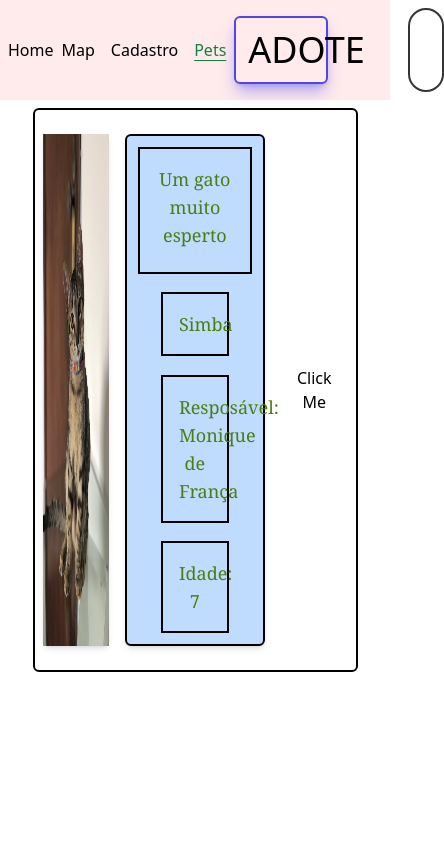
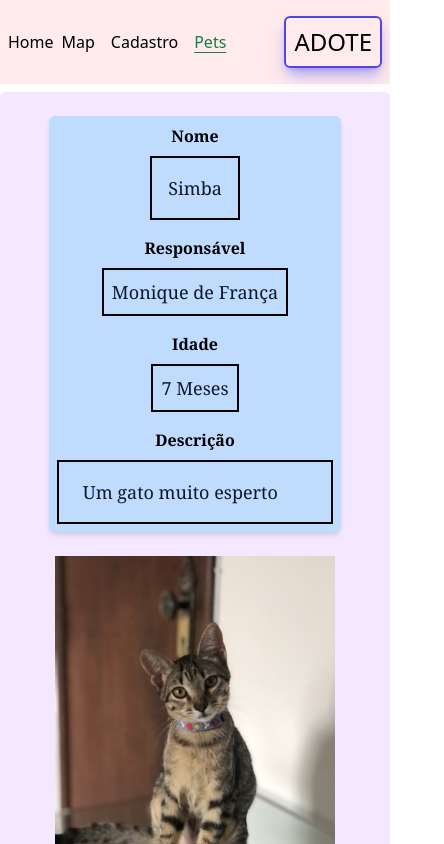
Before and after one commit to igor-py/adopt-your-buddy, a React (Create React App) app: page /pets/1 in a window 390 px wide. Shown: the top 844 px of the page, 444 px wide, since content can reach past the window. Built offline with nearby package versions, Linux system fonts and the light colour scheme.

Commit message:
making some adjustments to the layout to work on mobile devices

```diff
--- a/src/App.js
+++ b/src/App.js
@@ -78,16 +78,6 @@ function App() {
             </Route>
 
             <Route path="/cadastro">
-                {petLst.map((pet) => (
-                    <Pet
-                        key={pet.id}
-                        name={pet.name}
-                        lstImg={pet.img}
-                        description={pet.description}
-                        age={pet.age}
-                        contact={pet.responsible}
-                    />
-                ))}
                 {showForm ? (
                     <PetForm
                         onFormSave={savePetFormData}
--- a/src/components/Header.js
+++ b/src/components/Header.js
@@ -12,12 +12,12 @@ function Header({ title }) {
                     <NavLink to="/pets" activeClassName='text-green-700 underline underline-offset-4' className="hover:text-teal-900 my-auto mx-2">Pets</NavLink>
                 </div>
 
-                <div className="w-1/4 my-2 mr-20 border-2 border-indigo-600 rounded-md shadow-lg shadow-indigo-500/50">
-                    <h1 className="text-4xl text-black text-center p-1 m-2">
+                <div className="sm:w-1/4 my-2 sm:mr-20 border-2 border-indigo-600 rounded-md shadow-lg shadow-indigo-500/50">
+                    <h1 className="sm:text-4xl text-2xl text-black text-center p-2 sm:m-2">
                         {title}
                     </h1>
                 </div>
-                <div className="border-2 rounded-full border-[#343633]">
+                <div className="border-2 rounded-full border-[#343633] hidden sm:block">
                     <button className="hover:translate-x-1 p-4">
                         <img
                             src={catImg}
--- a/src/components/PetInfo.js
+++ b/src/components/PetInfo.js
@@ -1,5 +1,6 @@
 import { useState, useEffect } from 'react'
 import useImage from '../utils/useImage'
+import Button from './Button'
 
 const PetInfo = ({ key, name, lstImg, description, age, contact, isMonth }) => {
     const [imgPosition, setImgPosition] = useState(0)
@@ -8,7 +9,7 @@ const PetInfo = ({ key, name, lstImg, description, age, contact, isMonth }) => {
     const { loading, error, image } = useImage(img)
 
     useEffect(() => {
-        if(lstImg) {
+        if (lstImg) {
             loadImage(lstImg[imgPosition])
         }
     })
@@ -21,33 +22,65 @@ const PetInfo = ({ key, name, lstImg, description, age, contact, isMonth }) => {
     }
 
     return (
-        <div className="w-5/6 mx-auto m-2 py-4 border-2 rounded-md border-black flex flex-row flex-nowrap justify-around">
-            <div className="rounded-md shadow-md w-1/2 m-2 bg-stone-500">
+        <div
+            className="sm:w-5/6 mx-auto m-2 py-4 sm:border-2 rounded-md border-black flex
+                        flex-col justify-center content-center bg-purple-100"
+        >
+            <div
+                className="sm:border-2 border-zinc-300 rounded-md shadow-md w-9/12 m-2 bg-blue-200
+                            flex flex-col justify-evenly content-center mx-auto"
+            >
+                <h1 className="mt-2 text-center font-serif font-semibold">
+                    Nome
+                </h1>
+                <div
+                    className="sm:w-1/2 mx-auto text-lg font-extralight font-serif text-center
+                            text-slate-900 m-2 p-4 border-2 border-black"
+                >
+                    {name}
+                </div>
+                <h1 className="mt-2 text-center font-serif font-semibold">
+                    Responsável
+                </h1>
+                <div
+                    className="sm:w-1/3 mx-auto text-lg font-light font-serif text-center
+                    m-2 p-2 border-2 border-black text-slate-900"
+                >
+                    {contact}
+                </div>
+                <h1 className="mt-2 text-center font-serif font-semibold">
+                    Idade
+                </h1>
+                <div
+                    className="sm:w-1/5 mx-auto text-lg font-light font-serif text-center
+                            text-slate-900 m-2 p-2 border-2 border-black"
+                >
+                    {age} {isMonth ? 'Meses' : 'Anos'}
+                </div>
+
+                <h1 className="mt-2 text-center font-serif font-semibold">
+                    Descrição
+                </h1>
+                <div
+                    className="sm:w-5/6 sm:mx-auto text-lg font-light font-serif text-justify
+                            text-slate-900 m-2 p-4 border-2 border-black min-h-max indent-2"
+                >
+                    {description}
+                </div>
+            </div>
+            <div className="sm:rounded-md sm:shadow-md sm:w-1/2 m-2 mx-auto sm:bg-stone-400 p-2 sm:p-0">
                 <img
-                    className="w-auto h-[32rem] mx-auto"
+                    className="w-9/12 sm:h-[32rem] h-1/2 mx-auto "
                     src={image}
                     alt="Cat with a headphone"
                 ></img>
             </div>
-            <div className="border-2 border-black rounded-md shadow-md w-1/2 m-2 bg-blue-200 flex flex-col justify-evenly content-center">
-                <div className="w-5/6 h-1/4 mx-auto text-lg font-light font-serif text-center text-lime-700 m-2 p-4 border-2 border-black">
-                    {description}
-                </div>
-                <div className="w-1/2 mx-auto text-lg font-light font-serif text-center text-lime-700 m-2 p-4 border-2 border-black">
-                    {name}
-                </div>
-                <div className="w-1/2 mx-auto text-lg font-light font-serif text-center text-lime-700 m-2 p-4 border-2 border-black">
-                    Resposável: {contact}
-                </div>
-                <div className="w-1/2 mx-auto text-lg font-light font-serif text-center text-lime-700 m-2 p-4 border-2 border-black">
-                    Idade: {age}
-                </div>
-            </div>
             <button
-                className="my-auto m-2 p-4 hover:bg-black"
+                className="my-auto mx-auto m-2 p-4 border-2 bg-teal-500/75
+                    hover:scale-105 rounded-md w-1/4"
                 onClick={handleImgClick}
             >
-                Click Me
+                Mudar de Foto
             </button>
         </div>
     )
--- a/src/data/database.js
+++ b/src/data/database.js
@@ -14,7 +14,12 @@ const petDatabase = [
                 name: 'Nala',
                 age: 9,
                 isMonth: true,
-                lstOfImg: ['Nala 1.jpg', 'Nala 2.jpg', 'Nala 3.jpg', 'FotoNalaDeFone.jpg']
+                lstOfImg: [
+                    'Nala 1.jpg',
+                    'Nala 2.jpg',
+                    'Nala 3.jpg',
+                    'FotoNalaDeFone.jpg',
+                ],
             },
             {
                 petId: 1,
@@ -23,7 +28,12 @@ const petDatabase = [
                 name: 'Tobias',
                 age: 2,
                 isMonth: false,
-                lstOfImg: ['Nala 1.jpg', 'Nala 2.jpg', 'Nala 3.jpg', 'FotoNalaDeFone.jpg']
+                lstOfImg: [
+                    'Nala 1.jpg',
+                    'Nala 2.jpg',
+                    'Nala 3.jpg',
+                    'FotoNalaDeFone.jpg',
+                ],
             },
         ],
     },
@@ -40,7 +50,12 @@ const petDatabase = [
                 name: 'Simba',
                 age: 7,
                 isMonth: true,
-                lstOfImg: ['Nala 1.jpg', 'Nala 2.jpg', 'Nala 3.jpg', 'FotoNalaDeFone.jpg']
+                lstOfImg: [
+                    'Nala 1.jpg',
+                    'Nala 2.jpg',
+                    'Nala 3.jpg',
+                    'FotoNalaDeFone.jpg',
+                ],
             },
         ],
     },
@@ -57,7 +72,12 @@ const petDatabase = [
                 name: 'Belinha',
                 age: 3,
                 isMonth: false,
-                lstOfImg: ['Nala 1.jpg', 'Nala 2.jpg', 'Nala 3.jpg', 'FotoNalaDeFone.jpg']
+                lstOfImg: [
+                    'Nala 1.jpg',
+                    'Nala 2.jpg',
+                    'Nala 3.jpg',
+                    'FotoNalaDeFone.jpg',
+                ],
             },
         ],
     },
@@ -74,7 +94,12 @@ const petDatabase = [
                 name: 'Belinha',
                 age: 3,
                 isMonth: false,
-                lstOfImg: ['Nala 1.jpg', 'Nala 2.jpg', 'Nala 3.jpg', 'FotoNalaDeFone.jpg']
+                lstOfImg: [
+                    'Nala 1.jpg',
+                    'Nala 2.jpg',
+                    'Nala 3.jpg',
+                    'FotoNalaDeFone.jpg',
+                ],
             },
         ],
     },
@@ -91,7 +116,12 @@ const petDatabase = [
                 name: 'Belinha',
                 age: 3,
                 isMonth: false,
-                lstOfImg: ['Nala 1.jpg', 'Nala 2.jpg', 'Nala 3.jpg', 'FotoNalaDeFone.jpg']
+                lstOfImg: [
+                    'Nala 1.jpg',
+                    'Nala 2.jpg',
+                    'Nala 3.jpg',
+                    'FotoNalaDeFone.jpg',
+                ],
             },
         ],
     },
@@ -108,7 +138,12 @@ const petDatabase = [
                 name: 'Belinha',
                 age: 3,
                 isMonth: false,
-                lstOfImg: ['Nala 1.jpg', 'Nala 2.jpg', 'Nala 3.jpg', 'FotoNalaDeFone.jpg']
+                lstOfImg: [
+                    'Nala 1.jpg',
+                    'Nala 2.jpg',
+                    'Nala 3.jpg',
+                    'FotoNalaDeFone.jpg',
+                ],
             },
         ],
     },
@@ -125,7 +160,12 @@ const petDatabase = [
                 name: 'Belinha',
                 age: 3,
                 isMonth: false,
-                lstOfImg: ['Nala 1.jpg', 'Nala 2.jpg', 'Nala 3.jpg', 'FotoNalaDeFone.jpg']
+                lstOfImg: [
+                    'Nala 1.jpg',
+                    'Nala 2.jpg',
+                    'Nala 3.jpg',
+                    'FotoNalaDeFone.jpg',
+                ],
             },
         ],
     },
@@ -142,7 +182,12 @@ const petDatabase = [
                 name: 'Belinha',
                 age: 3,
                 isMonth: false,
-                lstOfImg: ['Nala 1.jpg', 'Nala 2.jpg', 'Nala 3.jpg', 'FotoNalaDeFone.jpg']
+                lstOfImg: [
+                    'Nala 1.jpg',
+                    'Nala 2.jpg',
+                    'Nala 3.jpg',
+                    'FotoNalaDeFone.jpg',
+                ],
             },
         ],
     },
@@ -159,7 +204,12 @@ const petDatabase = [
                 name: 'Belinha',
                 age: 3,
                 isMonth: false,
-                lstOfImg: ['Nala 1.jpg', 'Nala 2.jpg', 'Nala 3.jpg', 'FotoNalaDeFone.jpg']
+                lstOfImg: [
+                    'Nala 1.jpg',
+                    'Nala 2.jpg',
+                    'Nala 3.jpg',
+                    'FotoNalaDeFone.jpg',
+                ],
             },
         ],
     },
@@ -176,7 +226,12 @@ const petDatabase = [
                 name: 'Belinha',
                 age: 3,
                 isMonth: false,
-                lstOfImg: ['Nala 1.jpg', 'Nala 2.jpg', 'Nala 3.jpg', 'FotoNalaDeFone.jpg']
+                lstOfImg: [
+                    'Nala 1.jpg',
+                    'Nala 2.jpg',
+                    'Nala 3.jpg',
+                    'FotoNalaDeFone.jpg',
+                ],
             },
         ],
     },
@@ -193,7 +248,12 @@ const petDatabase = [
                 name: 'Belinha',
                 age: 3,
                 isMonth: false,
-                lstOfImg: ['Nala 1.jpg', 'Nala 2.jpg', 'Nala 3.jpg', 'FotoNalaDeFone.jpg']
+                lstOfImg: [
+                    'Nala 1.jpg',
+                    'Nala 2.jpg',
+                    'Nala 3.jpg',
+                    'FotoNalaDeFone.jpg',
+                ],
             },
             {
                 petId: 1,
@@ -202,8 +262,13 @@ const petDatabase = [
                 name: 'Belinha',
                 age: 3,
                 isMonth: false,
-                lstOfImg: ['Nala 1.jpg', 'Nala 2.jpg', 'Nala 3.jpg', 'FotoNalaDeFone.jpg']
-            }
+                lstOfImg: [
+                    'Nala 1.jpg',
+                    'Nala 2.jpg',
+                    'Nala 3.jpg',
+                    'FotoNalaDeFone.jpg',
+                ],
+            },
         ],
     },
     {
@@ -219,7 +284,12 @@ const petDatabase = [
                 name: 'Belinha',
                 age: 3,
                 isMonth: false,
-                lstOfImg: ['Nala 1.jpg', 'Nala 2.jpg', 'Nala 3.jpg', 'FotoNalaDeFone.jpg']
+                lstOfImg: [
+                    'Nala 1.jpg',
+                    'Nala 2.jpg',
+                    'Nala 3.jpg',
+                    'FotoNalaDeFone.jpg',
+                ],
             },
         ],
     },
@@ -236,7 +306,12 @@ const petDatabase = [
                 name: 'Belinha',
                 age: 3,
                 isMonth: false,
-                lstOfImg: ['Nala 1.jpg', 'Nala 2.jpg', 'Nala 3.jpg', 'FotoNalaDeFone.jpg']
+                lstOfImg: [
+                    'Nala 1.jpg',
+                    'Nala 2.jpg',
+                    'Nala 3.jpg',
+                    'FotoNalaDeFone.jpg',
+                ],
             },
         ],
     },
@@ -249,11 +324,16 @@ const petDatabase = [
             {
                 petId: 0,
                 type: 'dog',
-                description: 'uma amiguinha para todos os momentos',
+                description: `uma amiguinha para todos os momentos, muito brincalhona, adora se esconder.`,
                 name: 'Belinha',
                 age: 3,
                 isMonth: false,
-                lstOfImg: ['Nala 1.jpg', 'Nala 2.jpg', 'Nala 3.jpg', 'FotoNalaDeFone.jpg']
+                lstOfImg: [
+                    'Nala 1.jpg',
+                    'Nala 2.jpg',
+                    'Nala 3.jpg',
+                    'FotoNalaDeFone.jpg',
+                ],
             },
             {
                 petId: 1,
@@ -262,10 +342,15 @@ const petDatabase = [
                 name: 'Bela',
                 age: 2,
                 isMonth: true,
-                lstOfImg: ['Nala 1.jpg', 'Nala 2.jpg', 'Nala 3.jpg', 'FotoNalaDeFone.jpg']
-            }
+                lstOfImg: [
+                    'Nala 1.jpg',
+                    'Nala 2.jpg',
+                    'Nala 3.jpg',
+                    'FotoNalaDeFone.jpg',
+                ],
+            },
         ],
-    }
+    },
 ]
 
 export default petDatabase
--- a/src/pages/HomePage.js
+++ b/src/pages/HomePage.js
@@ -1,10 +1,43 @@
-// Js for the home page
+import dogPhoto from '../images/cute-dog-headshot.jpeg'
+import photoWomanWithPet from '../images/foto-pet-home.jpeg'
+
 function HomePage() {
     return (
         <>
-            <h1>Home Page Here</h1>
+            <div className="flex flex-col border-2 border-amber-800 m-4 p-2 bg-slate-200 min-h-screen">
+                <div className=" p-4 m-2 sm:w-1/2 sm:mx-auto">
+                    <h1 className="font-extrabold text-center tracking-wide leading-10 text-2xl sm:text-4xl">
+                        Adote um Pet
+                    </h1>
+                    <p className="mt-2 font-mono">
+                        Adotar é muito importante, além de ter um companheiro
+                        para todos os momentos voce estará ajudando um bichinho
+                        a encontrar um lar.
+                    </p>
+                </div>
+                <div className="p-4 m-2">
+                    <img
+                        className="sm:max-h-[60rem] mx-auto h-64"
+                        src={photoWomanWithPet}
+                        alt="Dog Photo"
+                    ></img>
+                    <p className="mt-4 font-mono">
+                        Lorem Ipsum is simply dummy text of the printing and
+                        typesetting industry. Lorem Ipsum has been the
+                        industry's standard dummy text ever since the 1500s,
+                        when an unknown printer took a galley of type and
+                        scrambled it to make a type specimen book. It has
+                        survived not only five centuries, but also the leap into
+                        electronic typesetting, remaining essentially unchanged.
+                        It was popularised in the 1960s with the release of
+                        Letraset sheets containing Lorem Ipsum passages, and
+                        more recently with desktop publishing software like
+                        Aldus PageMaker including versions of Lorem Ipsum.
+                    </p>
+                </div>
+            </div>
         </>
-     );
+    )
 }
 
-export default HomePage;
+export default HomePage
--- a/src/pages/MapPage.js
+++ b/src/pages/MapPage.js
@@ -128,12 +128,12 @@ function MapPage({}) {
             <div id="map" className="border-2 bg-slate-50"></div>
             <div
                 className="mx-auto p-2 border-2 flex flex-col justify-center content-between
-                            gap-1.5 w-1/4 my-8"
+                            gap-1.5 sm:w-1/4 w-7/12 my-8"
             >
                 <div className="mx-auto font-bold underline">Legenda</div>
-                <div className="flex flex-row content-center">
+                <div className="flex content-center sm:flex-row flex-col">
                     <img
-                        className="w-12 h-12"
+                        className="w-12 h-12 self-center sm:self-auto"
                         src={petCatIconSvg}
                         alt="Cat Logo"
                     ></img>
@@ -141,19 +141,19 @@ function MapPage({}) {
                         Locais que contém apenas Gatos
                     </div>
                 </div>
-                <div className="flex flex-row content-center">
+                <div className="flex sm:flex-row flex-col content-center">
                     <img
-                        className="w-12 h-12"
+                        className="w-12 h-12 self-center sm:self-auto"
                         src={petDogIconSvg}
                         alt="Cat Logo"
                     ></img>
-                    <div className="my-auto mx-2 font-medium text-green-600">
+                    <div className="my-auto sm:mx-2 font-medium text-green-600">
                         Locais que contém apenas Cachorros
                     </div>
                 </div>
-                <div className="flex flex-row content-center">
+                <div className="flex content-center sm:flex-row flex-col">
                     <img
-                        className="w-12 h-12"
+                        className="w-12 h-12 self-center sm:self-auto"
                         src={petCatDogIconSvg}
                         alt="Cat Logo"
                     ></img>
```
Also changed, not shown: src/images/cute-dog-headshot.jpeg (added), src/images/foto-pet-home.jpeg (added).
